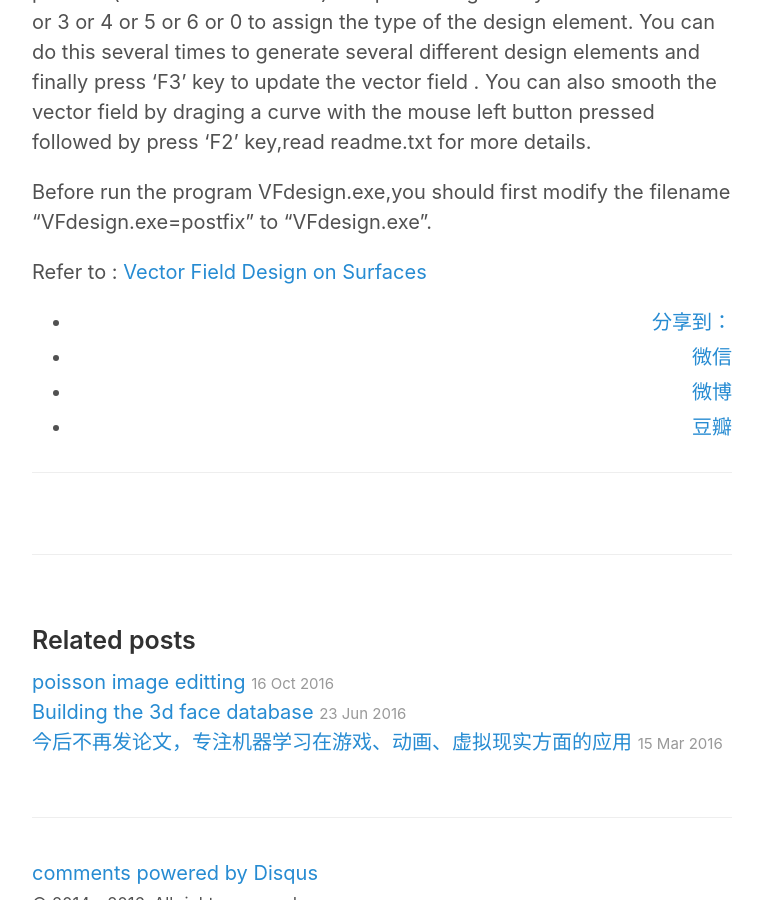
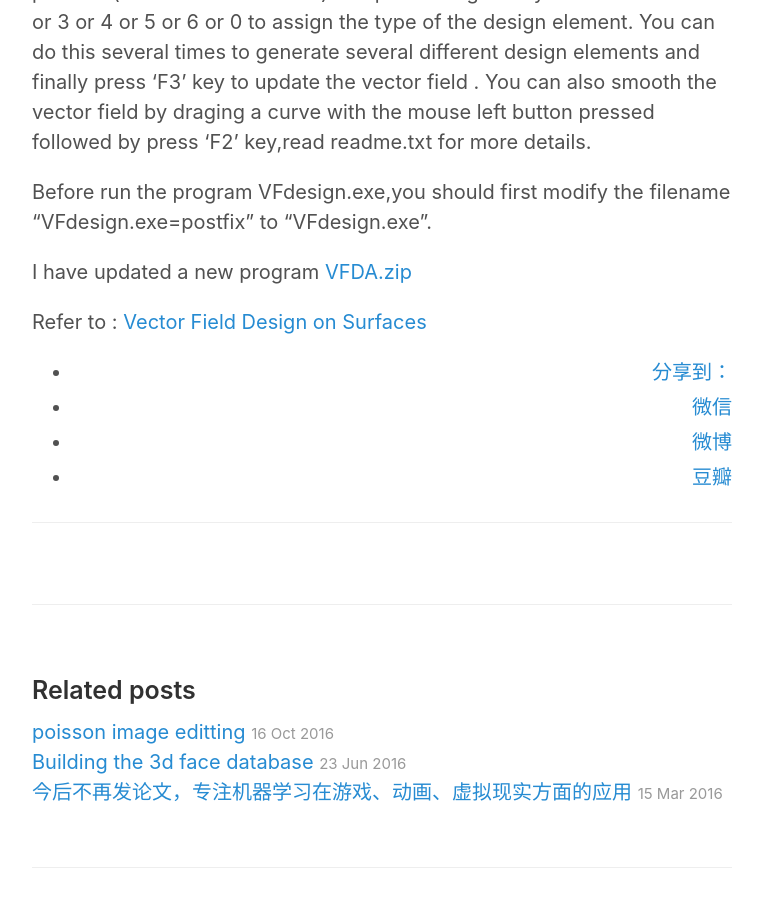
Before and after one commit to hwdong/hwdong-old.github.io, a Jekyll site: the page built from _posts/2016-09-13-Design vector field.md, in a window 1280 px wide and 900 px high, scrolled down 1004 px. Shown: the whole window, without its empty margins (258-1021 px from the left). Built offline with Jekyll 4.4.1, drawn with Linux system fonts in a browser that asks for light colours; comment, search, counter and statistics services are not loaded; grey boxes are pictures that could not be loaded.

Commit message:
Update 2016-09-13-Design vector field.md

```diff
--- a/_posts/2016-09-13-Design vector field.md
+++ b/_posts/2016-09-13-Design vector field.md
@@ -15,5 +15,7 @@ Here is my [simple tool](http://hwdong.com/VF/VFtool.7z) to design vector field.
 
 Before run the program VFdesign.exe,you should first modify the filename "VFdesign.exe=postfix" to "VFdesign.exe".
 
+I have updated a new program [VFDA.zip](http://hwdong.com/VF/VFDA.zip)
+
 Refer to :
        [Vector Field Design on Surfaces](http://web.engr.oregonstate.edu/~zhange/images/vecflddesn.pdf)
```
